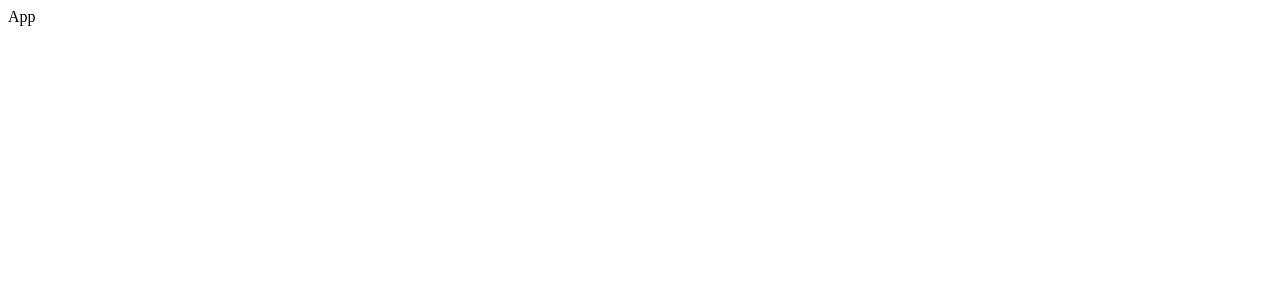
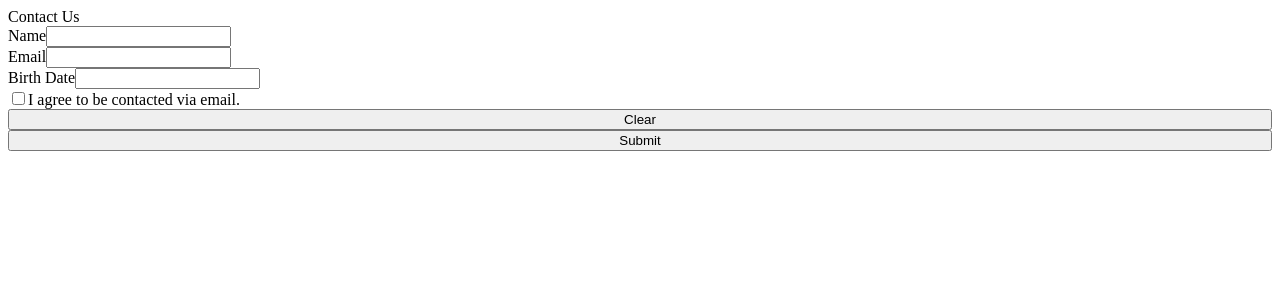
Before and after one commit to chelseaSchmidt/tech-challenge-chelsea-just-utah-coders, a React app: page / in a window 1280 px wide. Shown: the top 300 px of the page. Built offline with nearby package versions, Linux system fonts and the light colour scheme; the HTML template or start-up script is replaced by a standard one.

Commit message:
Outline form fields

```diff
--- a/client/public/index.html
+++ b/client/public/index.html
@@ -2,7 +2,7 @@
 <html lang="en">
   <head>
     <meta charset="utf-8">
-    <title>Placeholder</title>
+    <title>New Participant Intake Form</title>
   </head>
   <body>
     <div id="app"></div>
--- a/client/src/components/App.jsx
+++ b/client/src/components/App.jsx
@@ -1,16 +1,49 @@
 import React from 'react';
+import TextInput from './TextInput';
 import '../styles/App.css';
 
 export default class App extends React.Component {
   constructor(props) {
     super(props);
+    this.state = {
+      name: '',
+      email: '',
+      birthdate: '',
+      agree: false,
+    };
+    this.handleTextInput = this.handleTextInput.bind(this);
+  }
+
+  handleTextInput({ target: { id, value }}) {
+    const stateCopy = { ...this.state };
+    stateCopy[id] = value;
+    this.setState(stateCopy);
   }
 
   render() {
+    const { name, email, birthdate, agree } = this.state;
+    const fields = ['Name', 'Email', 'Birth Date'];
+    const values = [name, email, birthdate];
     return (
-      <div>
-        App
-      </div>
+      <>
+        <div>Contact Us</div>
+        <form id="contact-form">
+          {fields.map((field, i) => (
+            <TextInput
+              text={values[i]}
+              label={field}
+              key={`${field}-input`}
+              handleTextInput={this.handleTextInput}
+            />
+          ))}
+          <label htmlFor="agree">
+            <input type="checkbox" id="agree" name="agree" checked={agree} />
+            I agree to be contacted via email.
+          </label>
+          <button type="button">Clear</button>
+          <button type="submit">Submit</button>
+        </form>
+      </>
     );
   }
 }
--- /dev/null
+++ b/client/src/components/TextInput.jsx
@@ -0,0 +1,28 @@
+import React from 'react';
+import { string } from 'prop-types';
+import { convertLabelToId } from '../utilities/helpers.js';
+
+const TextInput = ({ label, text, handleTextInput }) => {
+  const id = convertLabelToId(label);
+  return (
+    <>
+      <label htmlFor={id}>
+        {label}
+        <input
+          type="text"
+          id={id}
+          name={id}
+          value={text}
+          onChange={handleTextInput}
+        />
+      </label>
+    </>
+  );
+};
+
+TextInput.propTypes = {
+  label: string.isRequired,
+  text: string.isRequired,
+};
+
+export default TextInput;
--- a/client/src/styles/App.css
+++ b/client/src/styles/App.css
@@ -0,0 +1,4 @@
+#contact-form {
+  display: flex;
+  flex-direction: column;
+}
--- /dev/null
+++ b/client/src/utilities/helpers.js
@@ -0,0 +1,4 @@
+export const convertLabelToId = (label) => {
+  const whitespace = /\s/g;
+  return label.toLowerCase().replace(whitespace, '');
+};
--- a/package.json
+++ b/package.json
@@ -18,6 +18,7 @@
     "express": "^4.17.1",
     "morgan": "^1.10.0",
     "path": "^0.12.7",
+    "prop-types": "^15.7.2",
     "react": "^16.13.1",
     "react-dom": "^16.13.1",
     "style-loader": "^1.2.1"
```
